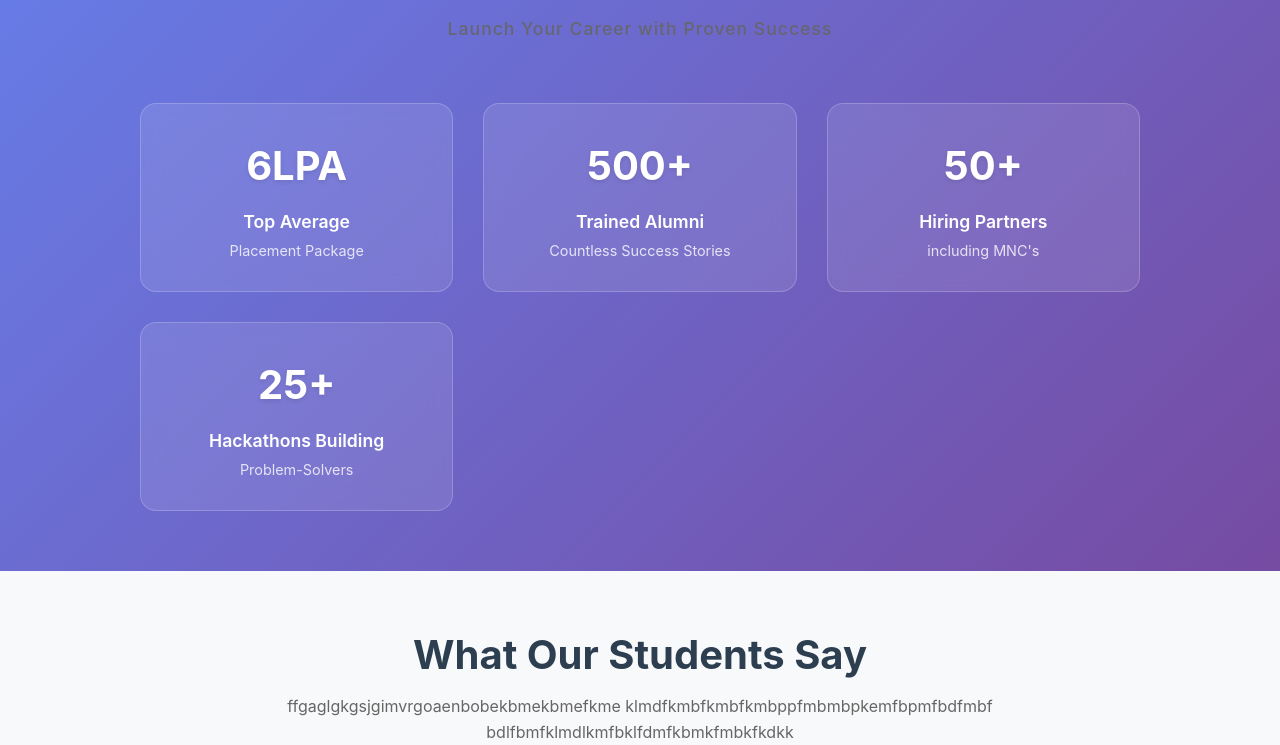
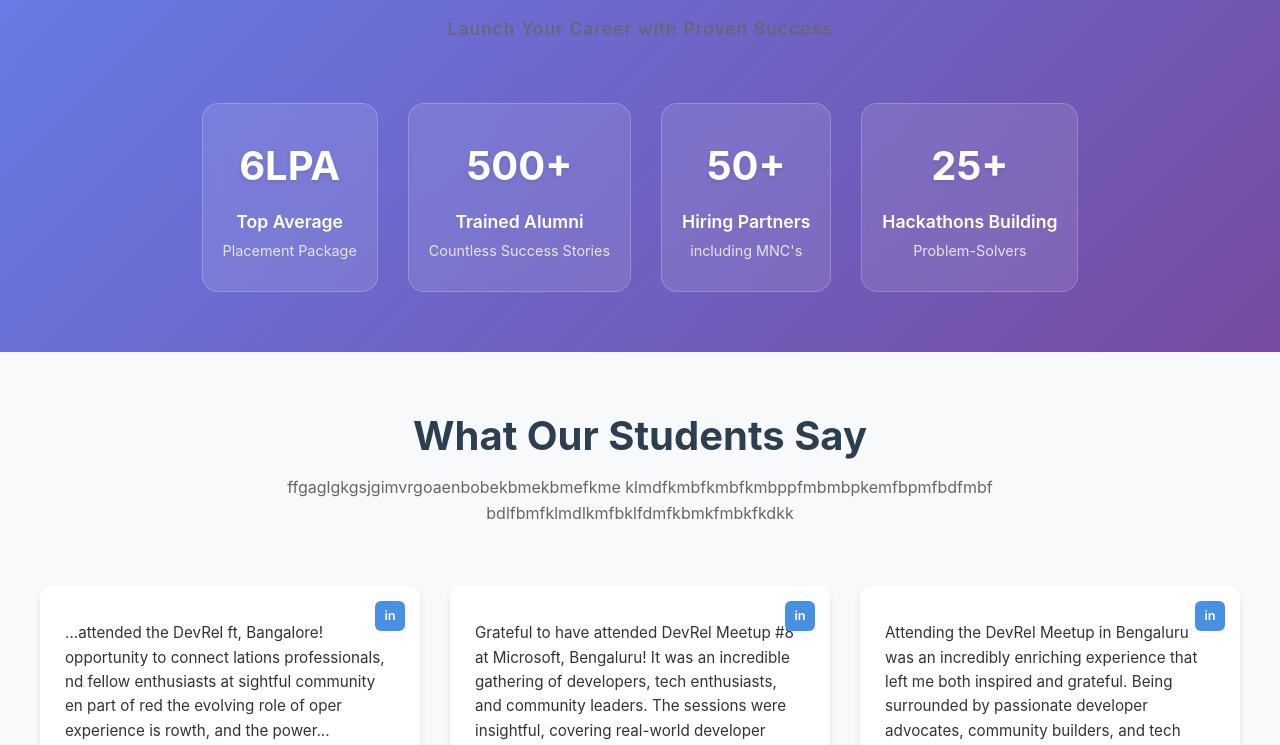
Before and after one commit to algonex-academy/Algonex_New_Website, a React (Vite) app in the folder algonex-frontend/: page / in a window 1280 px wide. Shown: the part 1457-2202 px from the top of the page. Built offline with nearby package versions, Linux system fonts and the light colour scheme.

Commit message:
updated the careerprospects to be a flex box instead of grid

```diff
--- a/algonex-frontend/src/components/CareerProspects/CareerProspects.css
+++ b/algonex-frontend/src/components/CareerProspects/CareerProspects.css
@@ -24,8 +24,10 @@
 }
 
 .stats-grid {
-  display: grid;
-  grid-template-columns: repeat(auto-fit, minmax(250px, 1fr));
+  display: flex;
+  flex-wrap: wrap;
+  justify-content: center;
+  align-items: center;
   gap: 30px;
   max-width: 1000px;
   margin: 0 auto;
--- a/algonex-frontend/src/pages/Home.jsx
+++ b/algonex-frontend/src/pages/Home.jsx
@@ -12,6 +12,7 @@
     return (
         <div>
             <HeroSection />
+            {/* TODO:  Carrer Paths */}
             <CourseExploration />
             <CareerProspects />
             <StudentTestimonials />
```
